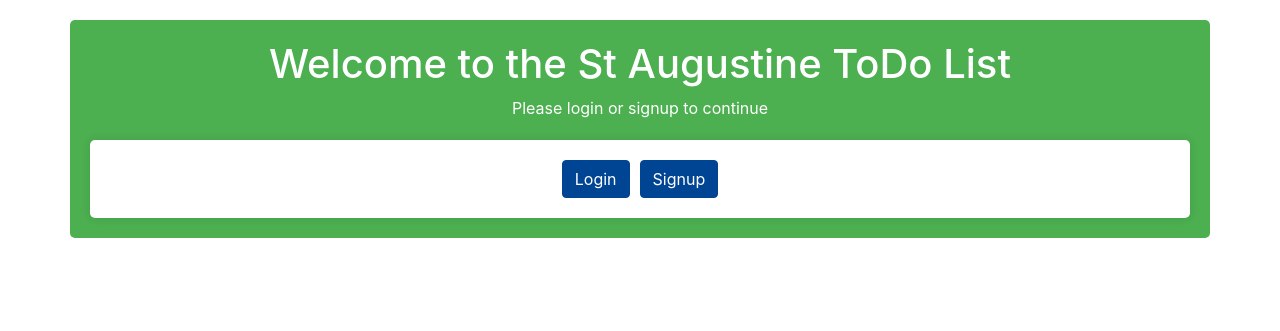
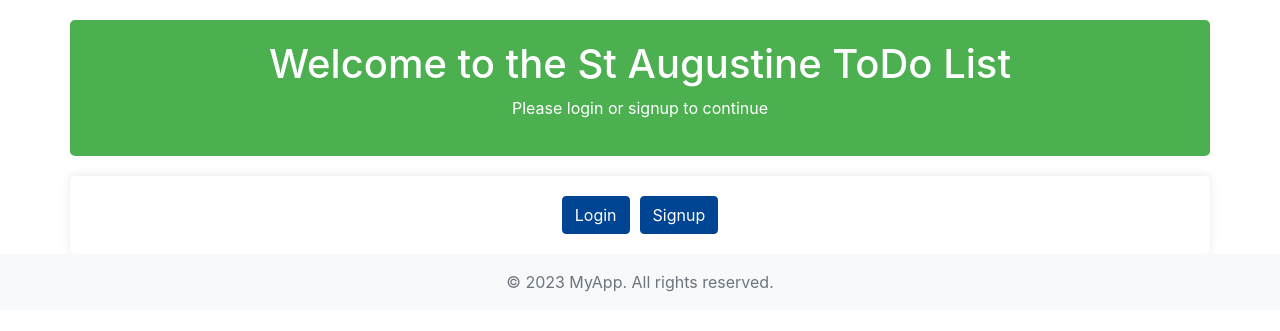
Before and after one commit to imamchris/ToDo, a Flask app: page / in a window 1280 px wide. Shown: the part 60-391 px from the top of the page. Run offline with Flask 3, Linux system fonts and the light colour scheme; some libraries are stand-ins or nearby versions.

Commit message:
Fixed up index page comments

```diff
--- a/templates/index.html
+++ b/templates/index.html
@@ -4,6 +4,7 @@
         <meta charset="UTF-8">
         <meta name="viewport" content="width=device-width, initial-scale=1.0">
         <link rel="stylesheet" href="https://stackpath.bootstrapcdn.com/bootstrap/4.5.2/css/bootstrap.min.css">
+        <link rel="stylesheet" href="{{ url_for('static', filename='styles.css') }}">
         <style>
             #top {
                 text-align: center;
@@ -61,9 +62,9 @@
         <div class="container" id="top">
             <h1>Welcome to the St Augustine ToDo List</h1>
             <p>Please login or signup to continue</p>
+        </div>
 
         <div class="container" id="box">
-
             <div class="d-flex">
                 <form action="{{ url_for('login') }}" method="get">
                     <button type="submit" class="btn btn-primary">Login</button>
@@ -72,8 +73,14 @@
                 <form action="{{ url_for('signup') }}" method="get">
                     <button type="submit" class="btn btn-secondary">Signup</button>
                 </form>
+            </div>
+        </div>
 
-        </div>
+        <footer class="footer mt-auto py-3 bg-light">
+            <div class="container text-center">
+                <span class="text-muted">&copy; 2023 MyApp. All rights reserved.</span>
+            </div>
+        </footer>
 
         <script src="https://code.jquery.com/jquery-3.5.1.slim.min.js"></script>
         <script src="https://cdn.jsdelivr.net/npm/@popperjs/core@2.5.4/dist/umd/popper.min.js"></script>
```
